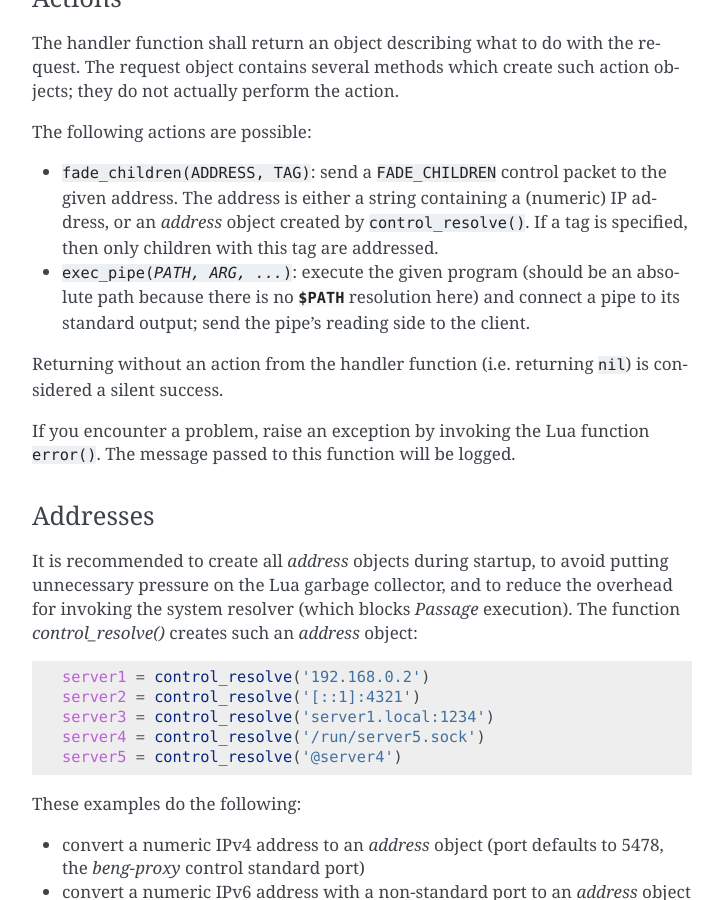
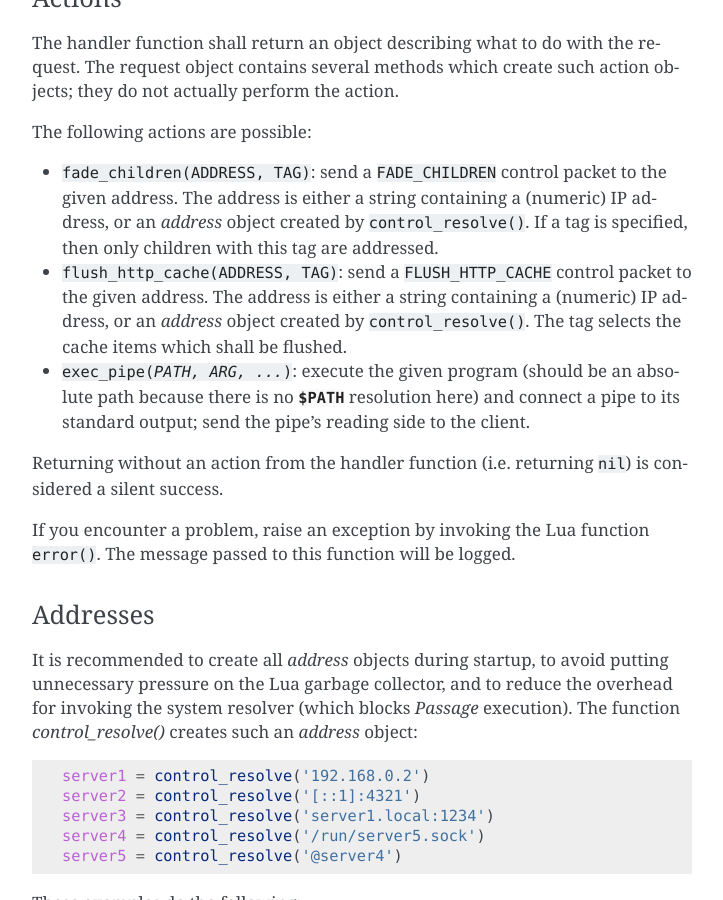
Before and after one commit to CM4all/passage, a Sphinx documentation site: the page built from doc/index.rst, in a window 1280 px wide and 900 px high, scrolled down 1780 px. Shown: the whole window, without its empty margins (388-1111 px from the left). Built offline with Sphinx 7.4.7, drawn with Linux system fonts in a browser that asks for light colours.

Commit message:
request: add action "flush_http_cache"

```diff
--- a/doc/index.rst
+++ b/doc/index.rst
@@ -107,6 +107,12 @@
   containing a (numeric) IP address, or an `address` object created by
   :samp:`control_resolve()`.  If a tag is specified, then only
   children with this tag are addressed.
+
+* :samp:`flush_http_cache(ADDRESS, TAG)`: send a :samp:`FLUSH_HTTP_CACHE`
+  control packet to the given address.  The address is either a string
+  containing a (numeric) IP address, or an `address` object created by
+  :samp:`control_resolve()`.  The tag selects the cache items which
+  shall be flushed.
 
 * :samp:`exec_pipe({PATH, ARG, ...})`: execute the given program
   (should be an absolute path because there is no :envvar:`$PATH`
```
Also changed, not shown: 6 other files.
